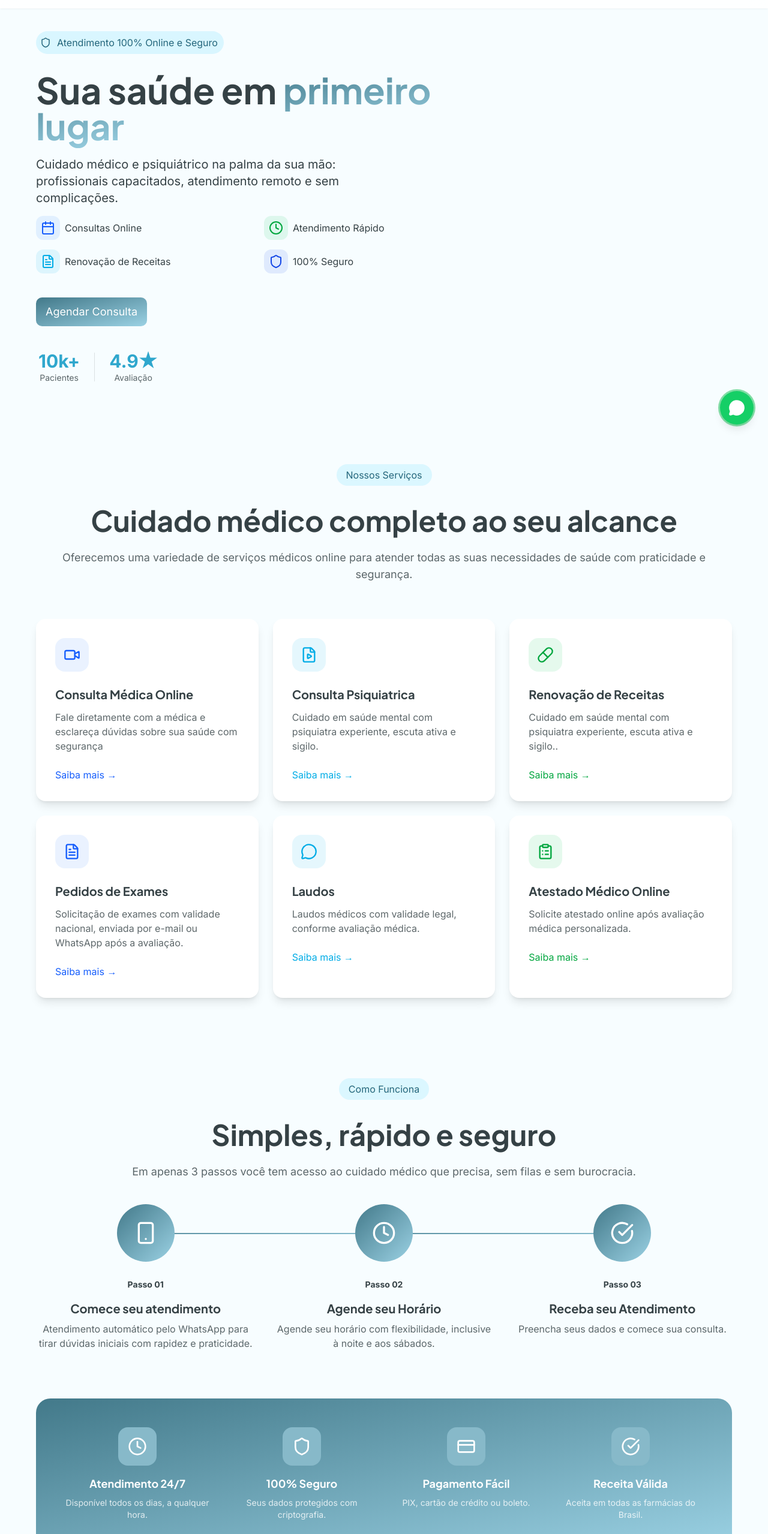
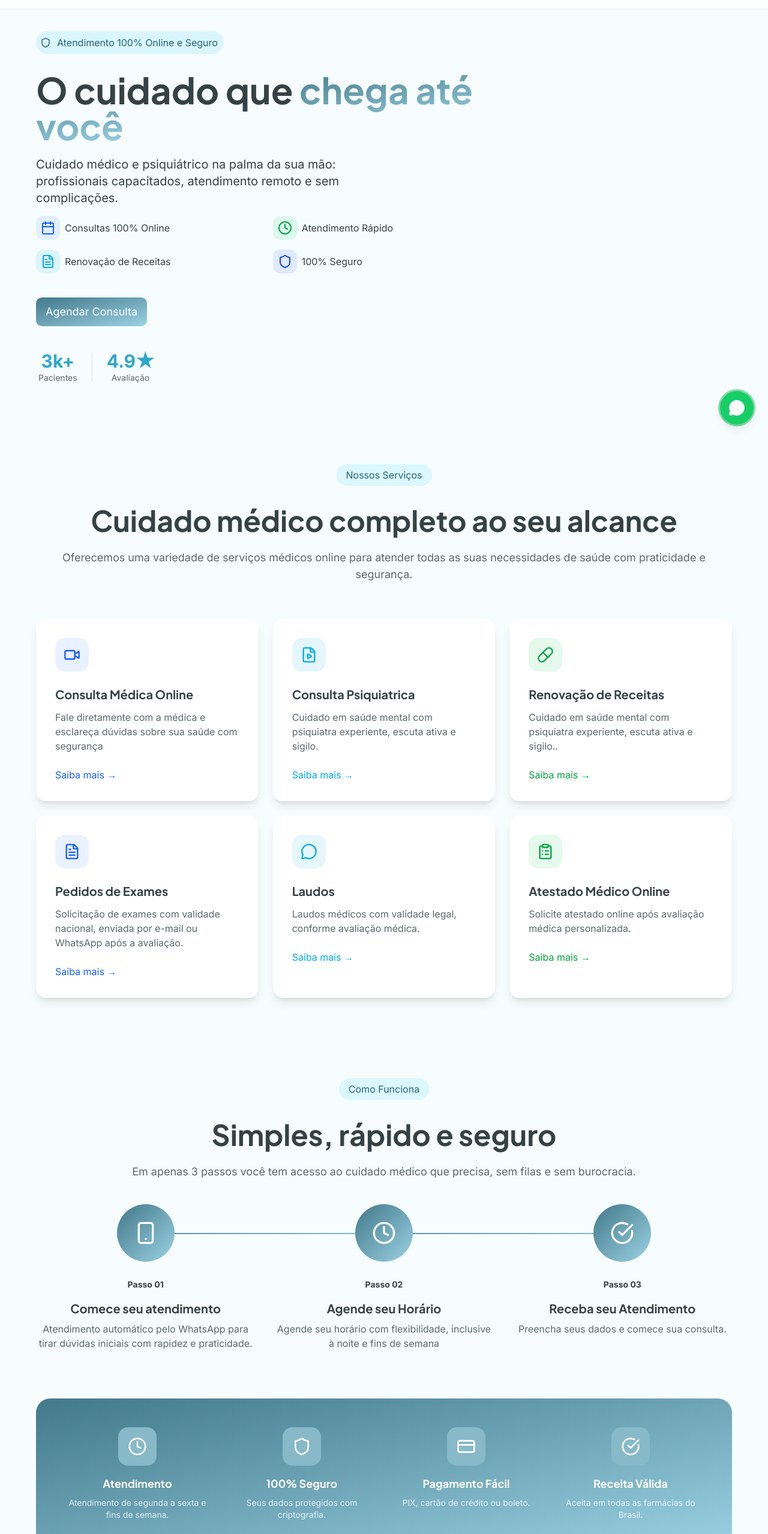
Before and after one commit to KaiqueAlbano/lmsaude, a React (Vite) app in the folder weblmsaude/: page / in a window 1280 px wide. Shown: the part 68-2626 px from the top of the page at 60% size. Built offline with nearby package versions, Linux system fonts and the light colour scheme.

Commit message:
ajustes solicitados pelo cliente.

```diff
--- a/weblmsaude/src/page/Contact.tsx
+++ b/weblmsaude/src/page/Contact.tsx
@@ -82,7 +82,7 @@ const Contact = () => {
                 <div>
                   <p className="text-sm text-blue-dark/80">E-mail</p>
                   <p className="font-semibold text-blue-dark lg:max-w-[250px] break-words">
-                    contato@renovereceitasmedicas.com.br
+                    lmservicomedico@gmail.com
                   </p>
                 </div>
               </motion.div>
@@ -103,9 +103,12 @@ const Contact = () => {
                   <p className="text-sm text-blue-dark/80">
                     Horário de Atendimento
                   </p>
-                  <p className="font-semibold text-blue-dark">
-                    24 horas, 7 dias por semana
-                  </p>
+                  <div>
+                    <p className="font-semibold text-blue-dark max-w-[300px]">
+                      Segunda a Sexta-feira: 08:00 – 20:00 Domingo: 18:00 –
+                      22:00
+                    </p>
+                  </div>
                 </div>
               </motion.div>
             </div>
@@ -139,8 +142,9 @@ const Contact = () => {
           <div className="mt-8 pt-8 border-t border-border">
             <p className="text-sm text-blue-dark/80 text-center">
               Mais de{" "}
-              <span className="font-bold text-accent">10.000 pacientes</span> já
-              confiam na MedConsulta para cuidar da sua saúde.
+              <span className="font-bold text-accent">3.000 pacientes</span> já
+              confiam na <strong>LM Saúde</strong> como referência no cuidado
+              com a saúde.
             </p>
           </div>
         </div>
--- a/weblmsaude/src/page/comofunciona/ComoFunciona.tsx
+++ b/weblmsaude/src/page/comofunciona/ComoFunciona.tsx
@@ -19,7 +19,7 @@ const steps = [
     number: "02",
     title: "Agende seu Horário",
     description:
-      "Agende seu horário com flexibilidade, inclusive à noite e aos sábados.",
+      "Agende seu horário com flexibilidade, inclusive à noite e fins de semana",
     icon: Clock,
   },
   {
@@ -32,8 +32,8 @@ const steps = [
 const features = [
   {
     icon: Clock,
-    title: "Atendimento 24/7",
-    description: "Disponível todos os dias, a qualquer hora.",
+    title: "Atendimento",
+    description: "Atendimento de segunda a sexta e fins de semana.",
   },
   {
     icon: Shield,
@@ -174,7 +174,11 @@ const ComoFunciona = () => {
                 <h3 className="font-display text-lg font-bold text-white mb-2">
                   {feature.title}
                 </h3>
-                <p className="text-white/80 text-sm">{feature.description}</p>
+                <div className="flex justify-center">
+                  <p className="text-white/80 text-sm max-w-[300px]">
+                    {feature.description}
+                  </p>
+                </div>
               </div>
             ))}
           </div>
--- a/weblmsaude/src/page/presentation/Presentation.tsx
+++ b/weblmsaude/src/page/presentation/Presentation.tsx
@@ -17,8 +17,8 @@ const Presentation = () => {
           </div>
           <div className="title">
             <h1 className="text-5xl lg:text-6xl font-bold mb-5 leading-none text-blue-dark opacity-0 animate-[fadeIn_1s_ease-in_forwards]">
-              Sua saúde em
-              <span className="bg-gradient-one"> primeiro lugar</span>
+              O cuidado que
+              <span className="bg-gradient-one"> chega até você</span>
             </h1>
             <p className="text-lg sm:text-xl max-w-lg text-blue-dark opacity-0 animate-[fadeIn_1s_ease-in_forwards]">
               Cuidado médico e psiquiátrico na palma da sua mão: profissionais
@@ -30,7 +30,7 @@ const Presentation = () => {
               <div className="w-10 h-10 flex items-center bg-blue-500/10 rounded-xl justify-center">
                 <Calendar className="text-blue-600" />
               </div>
-              <p className="text-blue-dark">Consultas Online</p>
+              <p className="text-blue-dark">Consultas 100% Online</p>
             </div>
             <div className="flex gap-2 items-center opacity-0 animate-[slideInUp_1s_ease-in_forwards] animate-delay-200">
               <div className="w-10 h-10 flex items-center bg-green-500/10 rounded-xl justify-center">
@@ -67,7 +67,7 @@ const Presentation = () => {
           <div className="flex items-center gap-6 pt-5 mt-5 pl-1">
             <div className="text-center">
               <p className="font-display text-3xl font-bold text-accent">
-                <ContadorDecimal alvo={10} duracao={1000} casas={0} />
+                <ContadorDecimal alvo={3} duracao={1000} casas={0} />
                 k+
               </p>
               <p className="text-sm text-blue-dark/80">Pacientes</p>
@@ -84,7 +84,7 @@ const Presentation = () => {
         {/* img */}
         <div className="relative hidden lg:flex items-center justify-center px-4 animate-[slideInRight_1s_ease-in_forwards]">
           <img
-            className="rounded-3xl shadow-2xl max-w-sm"
+            className="max-w-[340px] 2xl:max-w-[400px]"
             src={heroDoctor}
           ></img>
         </div>
--- a/weblmsaude/src/page/rodape/Rodape.tsx
+++ b/weblmsaude/src/page/rodape/Rodape.tsx
@@ -32,7 +32,7 @@ const Rodape = () => {
               >
                 <Instagram className="w-5 h-5" />
               </a>
-              <a
+              {/* <a
                 href="#"
                 target="_blank"
                 className="w-10 h-10 rounded-lg bg-cinza flex items-center justify-center hover:bg-accent transition-colors"
@@ -45,7 +45,7 @@ const Rodape = () => {
                 className="w-10 h-10 rounded-lg bg-cinza flex items-center justify-center hover:bg-accent transition-colors"
               >
                 <Twitter className="w-5 h-5" />
-              </a>
+              </a> */}
             </div>
           </div>
 
@@ -149,7 +149,7 @@ const Rodape = () => {
               </li>
               <li className="lg:max-w-[350px]">
                 <a className="hover:text-accent transition-colors break-words">
-                  contato@renovereceitasmedicas.com.br
+                  lmservicomedico@gmail.com
                 </a>
               </li>
             </ul>
```
Also changed, not shown: weblmsaude/src/assets/hero-doctor.png, weblmsaude/src/assets/hero-doctor_old.png (added).
